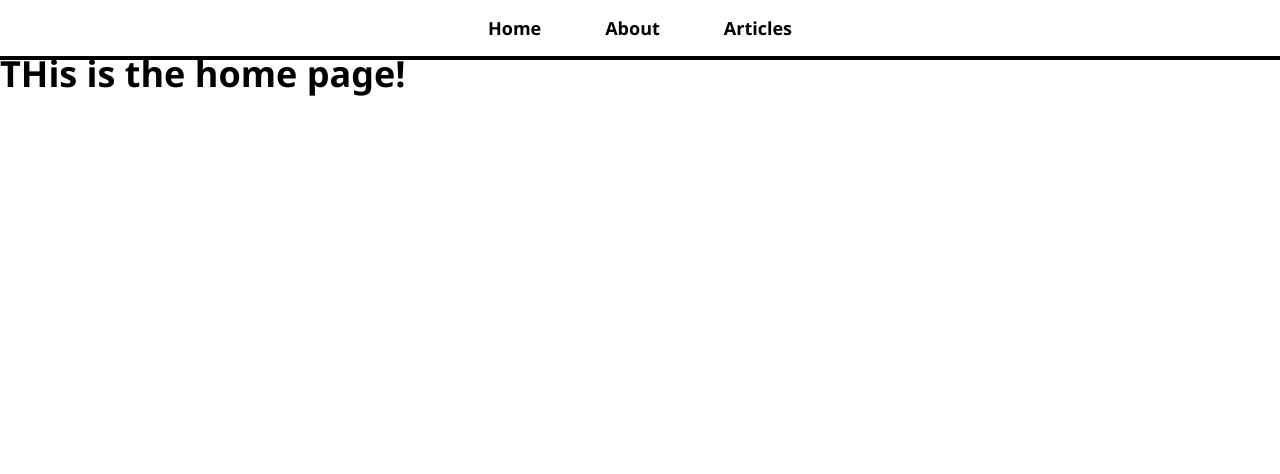
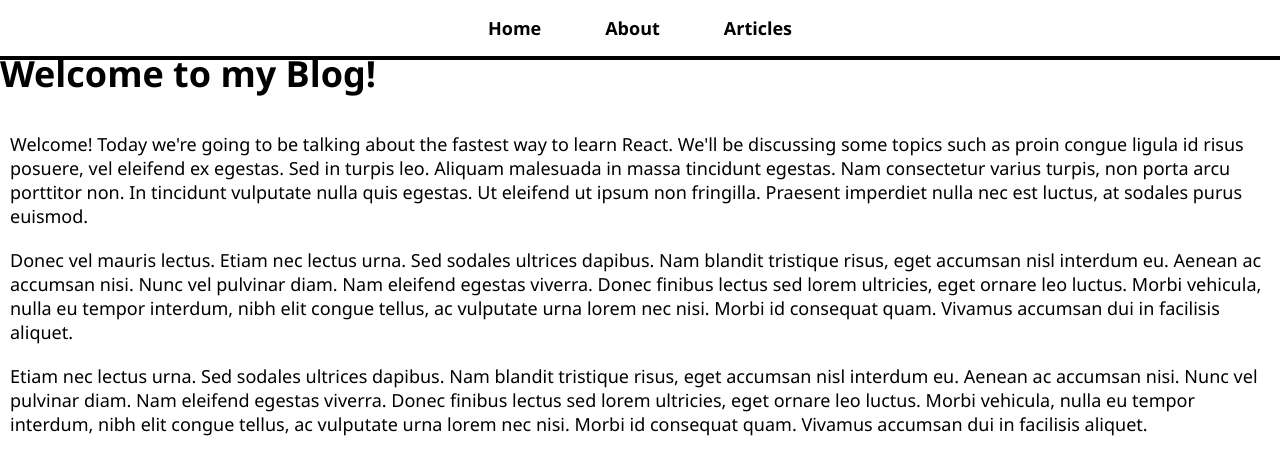
Before and after one commit to moyen03/ReactFullSite, a React (Create React App) app in the folder my-blog/: page / in a window 1280 px wide. Shown: the top 474 px of the page. Built offline with nearby package versions, Linux system fonts and the light colour scheme.

Commit message:
add content and NotFoundPage

```diff
--- a/my-blog/src/App.js
+++ b/my-blog/src/App.js
@@ -4,6 +4,7 @@ import HomePage from "./pages/HomePage";
 import AboutPage from "./pages/AboutPage";
 import ArticlesListPage from "./pages/ArticlesListPage";
 import ArticlePage from "./pages/ArticlePage";
+import NotFoundPage from "./pages/NotFoundPage";
 
 function App() {
   return (
@@ -14,6 +15,7 @@ function App() {
           <Route path="/about" element={<AboutPage />} />
           <Route path="/articles" element={<ArticlesListPage />} />
           <Route path="/articles/:articleId" element={<ArticlePage />} />
+          <Route path="*" element={<NotFoundPage />} />
         </Routes>
       </BrowserRouter>
     </div>
--- a/my-blog/src/pages/AboutPage.js
+++ b/my-blog/src/pages/AboutPage.js
@@ -6,7 +6,34 @@ const AboutPage = () => {
     <div>
       <NavBar />
       <p></p>
-      <h2>THis is the about page!</h2>
+      <h3>About me!</h3>
+      <p>
+        Welcome! Today we're going to be talking about the fastest way to learn
+        React. We'll be discussing some topics such as proin congue ligula id
+        risus posuere, vel eleifend ex egestas. Sed in turpis leo. Aliquam
+        malesuada in massa tincidunt egestas. Nam consectetur varius turpis, non
+        porta arcu porttitor non. In tincidunt vulputate nulla quis egestas. Ut
+        eleifend ut ipsum non fringilla. Praesent imperdiet nulla nec est
+        luctus, at sodales purus euismod.
+      </p>
+      <p>
+        Donec vel mauris lectus. Etiam nec lectus urna. Sed sodales ultrices
+        dapibus. Nam blandit tristique risus, eget accumsan nisl interdum eu.
+        Aenean ac accumsan nisi. Nunc vel pulvinar diam. Nam eleifend egestas
+        viverra. Donec finibus lectus sed lorem ultricies, eget ornare leo
+        luctus. Morbi vehicula, nulla eu tempor interdum, nibh elit congue
+        tellus, ac vulputate urna lorem nec nisi. Morbi id consequat quam.
+        Vivamus accumsan dui in facilisis aliquet.
+      </p>
+      <p>
+        Etiam nec lectus urna. Sed sodales ultrices dapibus. Nam blandit
+        tristique risus, eget accumsan nisl interdum eu. Aenean ac accumsan
+        nisi. Nunc vel pulvinar diam. Nam eleifend egestas viverra. Donec
+        finibus lectus sed lorem ultricies, eget ornare leo luctus. Morbi
+        vehicula, nulla eu tempor interdum, nibh elit congue tellus, ac
+        vulputate urna lorem nec nisi. Morbi id consequat quam. Vivamus accumsan
+        dui in facilisis aliquet.
+      </p>
     </div>
   );
 };
--- a/my-blog/src/pages/ArticlePage.js
+++ b/my-blog/src/pages/ArticlePage.js
@@ -2,10 +2,14 @@ import React from "react";
 import { useParams } from "react-router-dom";
 import NavBar from "../NavBar";
 import articles from "./article-content";
+import NotFoundPage from "./NotFoundPage";
 
 const ArticlePage = () => {
   const { articleId } = useParams();
   const article = articles.find((article) => article.name === articleId);
+  if (!article) {
+    return <h3>{<NotFoundPage />}</h3>;
+  }
   return (
     <div>
       <NavBar />
--- a/my-blog/src/pages/HomePage.js
+++ b/my-blog/src/pages/HomePage.js
@@ -6,7 +6,34 @@ const HomePage = () => {
     <div>
       <NavBar />
       <p></p>
-      <h1>THis is the home page!</h1>
+      <h1>Welcome to my Blog!</h1>
+      <p>
+        Welcome! Today we're going to be talking about the fastest way to learn
+        React. We'll be discussing some topics such as proin congue ligula id
+        risus posuere, vel eleifend ex egestas. Sed in turpis leo. Aliquam
+        malesuada in massa tincidunt egestas. Nam consectetur varius turpis, non
+        porta arcu porttitor non. In tincidunt vulputate nulla quis egestas. Ut
+        eleifend ut ipsum non fringilla. Praesent imperdiet nulla nec est
+        luctus, at sodales purus euismod.
+      </p>
+      <p>
+        Donec vel mauris lectus. Etiam nec lectus urna. Sed sodales ultrices
+        dapibus. Nam blandit tristique risus, eget accumsan nisl interdum eu.
+        Aenean ac accumsan nisi. Nunc vel pulvinar diam. Nam eleifend egestas
+        viverra. Donec finibus lectus sed lorem ultricies, eget ornare leo
+        luctus. Morbi vehicula, nulla eu tempor interdum, nibh elit congue
+        tellus, ac vulputate urna lorem nec nisi. Morbi id consequat quam.
+        Vivamus accumsan dui in facilisis aliquet.
+      </p>
+      <p>
+        Etiam nec lectus urna. Sed sodales ultrices dapibus. Nam blandit
+        tristique risus, eget accumsan nisl interdum eu. Aenean ac accumsan
+        nisi. Nunc vel pulvinar diam. Nam eleifend egestas viverra. Donec
+        finibus lectus sed lorem ultricies, eget ornare leo luctus. Morbi
+        vehicula, nulla eu tempor interdum, nibh elit congue tellus, ac
+        vulputate urna lorem nec nisi. Morbi id consequat quam. Vivamus accumsan
+        dui in facilisis aliquet.
+      </p>
     </div>
   );
 };
--- a/my-blog/src/pages/NotFoundPage.js
+++ b/my-blog/src/pages/NotFoundPage.js
@@ -1,8 +1,11 @@
 import React from "react";
+import NavBar from "../NavBar";
 
 const NotFoundPage = () => {
   return (
     <div>
+      <NavBar />
+      <p></p>
       <h2>404 page!</h2>
     </div>
   );
```
